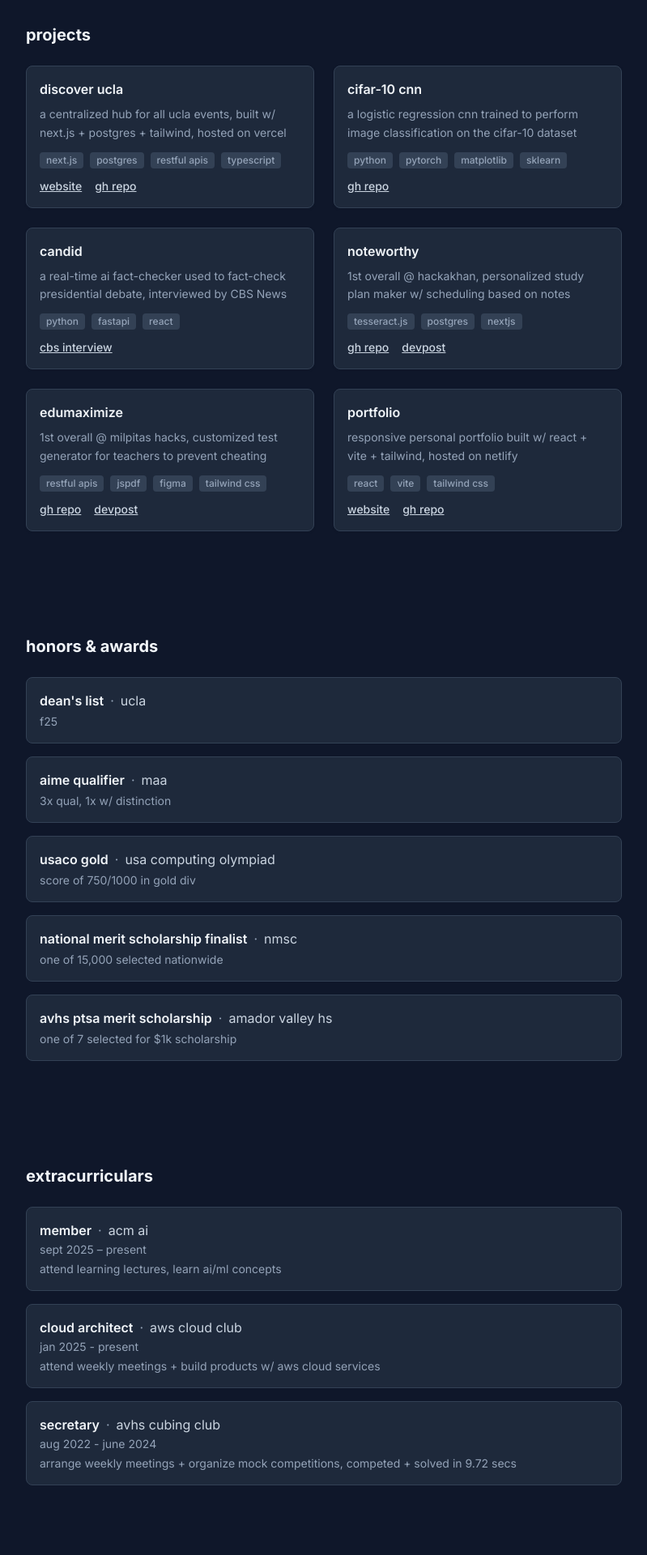
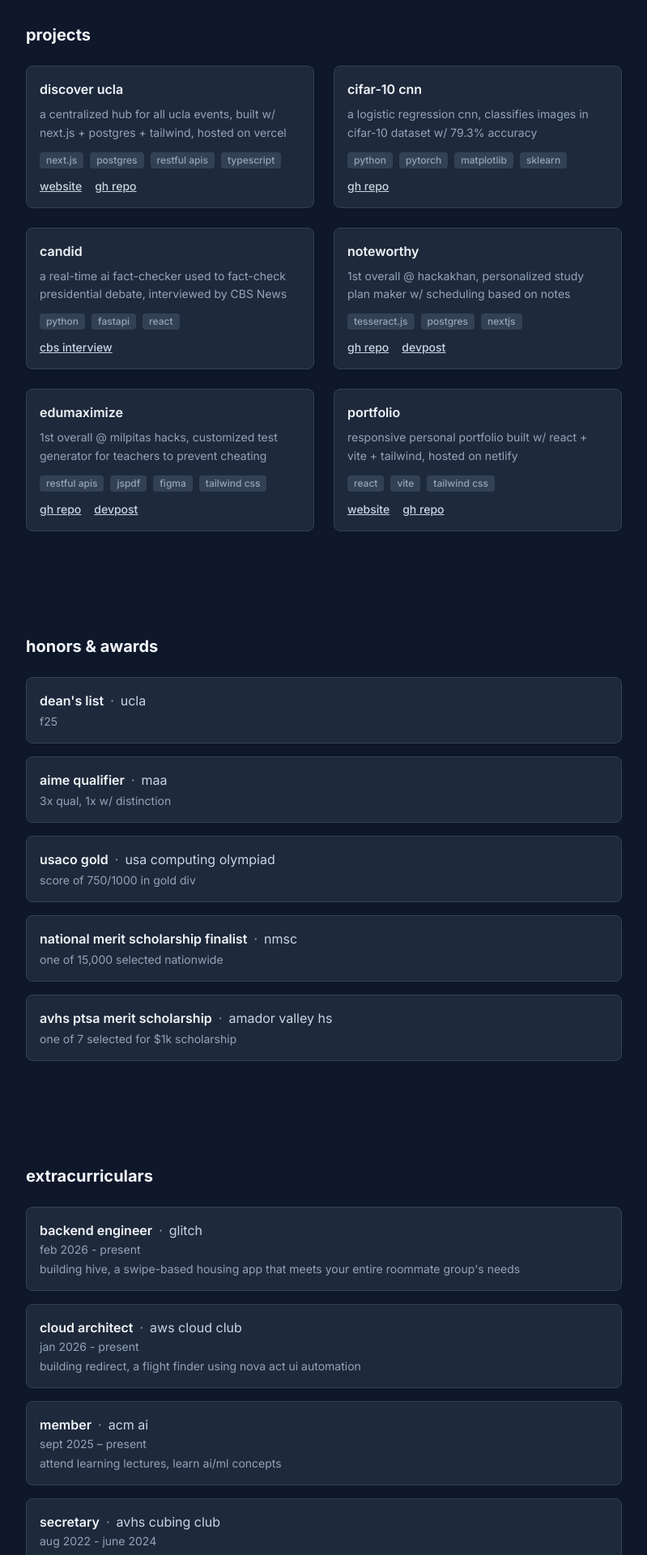
Before and after one commit to ericchen682/personal-portfolio, a React (Vite) app: page / in a window 1280 px wide. Shown: the part 1440-3360 px from the top of the page at 81% size, without its empty margins (240-1039 px from the left). Built offline with nearby package versions, Linux system fonts and the light colour scheme.

Commit message:
Update portfolio content

```diff
--- a/src/data/portfolio.js
+++ b/src/data/portfolio.js
@@ -52,7 +52,7 @@ export const projects = [
   },
   {
     title: 'cifar-10 cnn',
-    description: 'a logistic regression cnn trained to perform image classification on the cifar-10 dataset',
+    description: 'a logistic regression cnn, classifies images in cifar-10 dataset w/ 79.3% accuracy',
     tech: ['python', 'pytorch', 'matplotlib', 'sklearn'],
     links: [{ url: 'https://github.com/ericchen682/cifar-10-cnn', label: 'gh repo'},],
   },
@@ -95,8 +95,9 @@ export const honors = [
 
 
 export const extracurriculars = [
+  { role: 'backend engineer', org: 'glitch', period: 'feb 2026 - present', note: 'building hive, a swipe-based housing app that meets your entire roommate group\'s needs'},
+  { role: 'cloud architect', org: 'aws cloud club', period: 'jan 2026 - present', note: 'building redirect, a flight finder using nova act ui automation' },
   { role: 'member', org: 'acm ai', period: 'sept 2025 – present', note: 'attend learning lectures, learn ai/ml concepts' },
-  { role: 'cloud architect', org: 'aws cloud club', period: 'jan 2025 - present', note: 'attend weekly meetings + build products w/ aws cloud services' },
   { role: 'secretary', org: 'avhs cubing club', period: 'aug 2022 - june 2024', note: 'arrange weekly meetings + organize mock competitions, competed + solved in 9.72 secs' },
 ];
 
```
